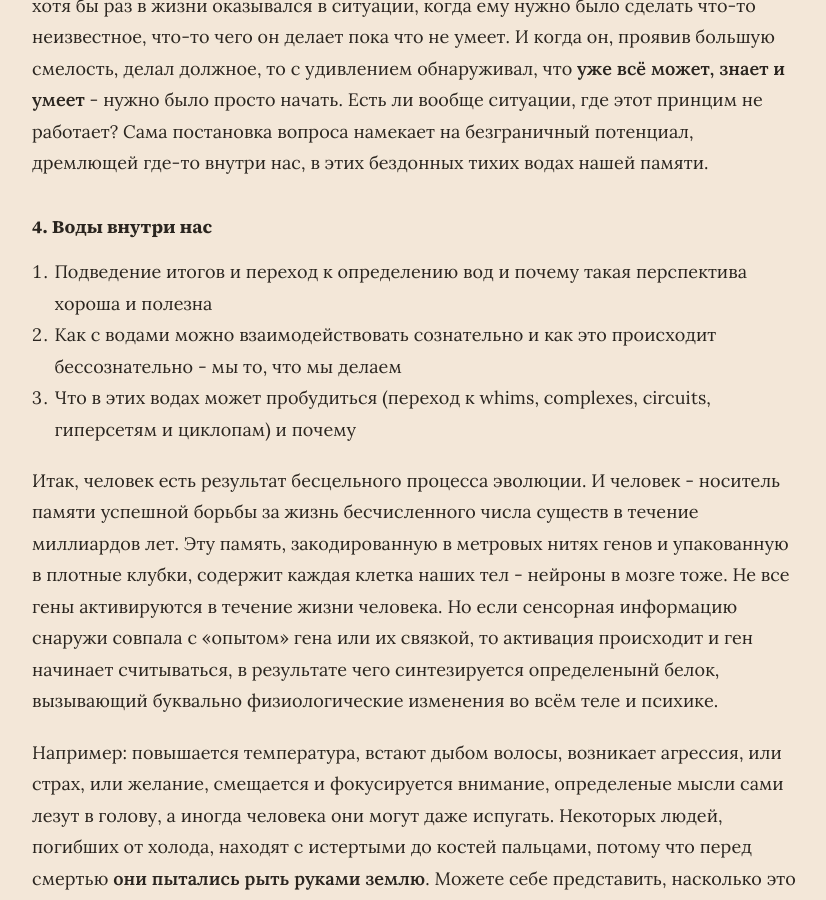
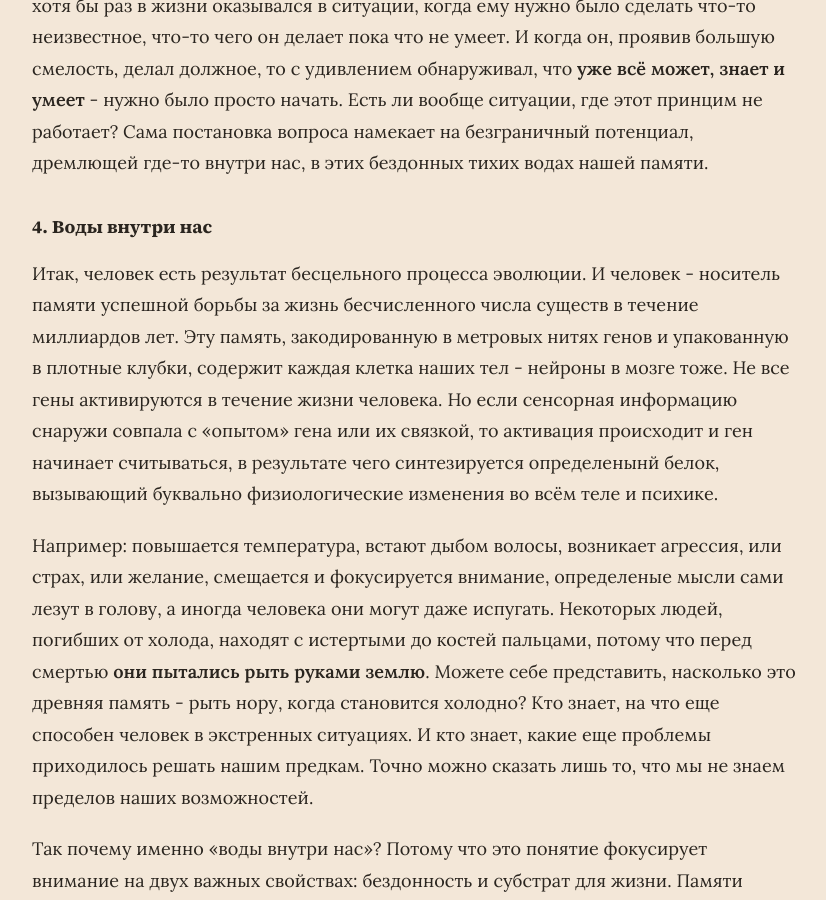
Before and after one commit to Abirmann/blog, a Jekyll site: the page built from _essays/waters-inside-us.md, in a window 1280 px wide and 900 px high, scrolled down 3748 px. Shown: the whole window, without its empty margins (226-1052 px from the left). Built offline with Jekyll 4.4.1, drawn with Linux system fonts in a browser that asks for light colours; some of the changed text lies outside the part shown.

Commit message:
эссе - Воды внутри нас

```diff
--- a/_essays/waters-inside-us.md
+++ b/_essays/waters-inside-us.md
@@ -30,10 +30,6 @@ date: 2026-01-11
 Новорожненный ребенок обладает всего несколькими детерминированными рефлексами. **Откуда тогда берется эта поражающая сложность стимулов, желаний, действий человека взрослого?** Она есть результат десятилетий взаимодействия этой древней памяти и окружающей ее среды. Память и среда не изолированы и не определяют сущность человека и его возможностей в отдельности - они всегда в коммуникации, и человек может на эту коммуникацию влиять. Ведь каждый из нас хотя бы раз в жизни оказывался в ситуации, когда ему нужно было сделать что-то неизвестное, что-то чего он делает пока что не умеет. И когда он, проявив большую смелость, делал должное, то с удивлением обнаруживал, что **уже всё может, знает и умеет** - нужно было просто начать. Есть ли вообще ситуации, где этот принцим не работает? Сама постановка вопроса намекает на безграничный потенциал, дремлющей где-то внутри нас, в этих бездонных тихих водах нашей памяти.
 #### 4. Воды внутри нас
 
-1. Подведение итогов и переход к определению вод и почему такая перспектива хороша и полезна
-2. Как с водами можно взаимодействовать сознательно и как это происходит бессознательно - мы то, что мы делаем
-3. Что в этих водах может пробудиться (переход к whims, complexes, circuits, гиперсетям и циклопам) и почему
-
 Итак, человек есть результат бесцельного процесса эволюции. И человек - носитель памяти успешной борьбы за жизнь бесчисленного числа существ в течение миллиардов лет. Эту память, закодированную в метровых нитях генов и упакованную в плотные клубки, содержит каждая клетка наших тел - нейроны в мозге тоже. Не все гены активируются в течение жизни человека. Но если сенсорная информацию снаружи совпала с "опытом" гена или их связкой, то активация происходит и ген начинает считываться, в результате чего синтезируется определенынй белок, вызывающий буквально физиологические изменения во всём теле и психике.
 
 Например: повышается температура, встают дыбом волосы, возникает агрессия, или страх, или желание, смещается и фокусируется внимание, определеные мысли сами лезут в голову, а иногда человека они могут даже испугать. Некоторых людей, погибших от холода, находят с истертыми до костей пальцами, потому что перед смертью **они пытались рыть руками землю**. Можете себе представить, насколько это древняя память - рыть нору, когда становится холодно? Кто знает, на что еще способен человек в экстренных ситуациях. И кто знает, какие еще проблемы приходилось решать нашим предкам. Точно можно сказать лишь то, что мы не знаем пределов наших возможностей.
```
